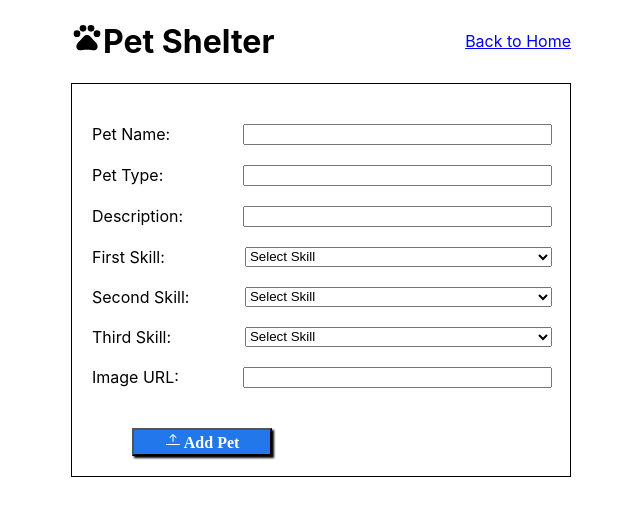
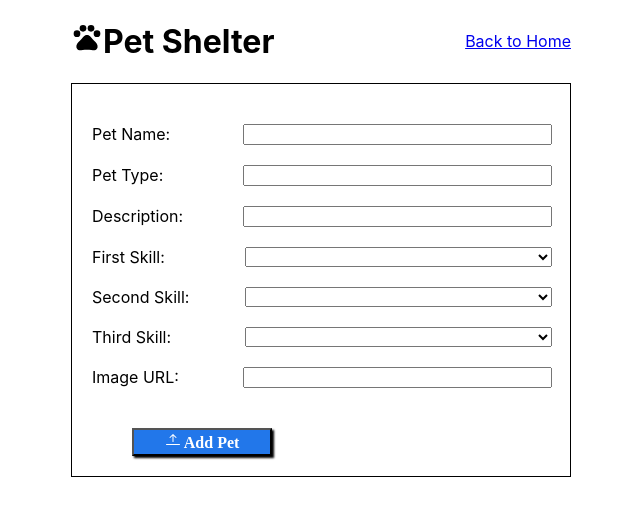
Before and after one commit to onavajr/group_project, a React (Create React App) app in the folder client/: page /petshelter/new/ in a window 1280 px wide. Shown: the top 516 px of the page, without its empty margins (319-959 px from the left). Built offline with nearby package versions, Linux system fonts and the light colour scheme.

Commit message:
ready for production

```diff
--- a/client/src/components/AllPetshelter.js
+++ b/client/src/components/AllPetshelter.js
@@ -31,6 +31,7 @@ const AllPetshelter = (props) => {
                 navigate('/petsheleter');
             });
     }
+
 
     return (
         <div >
--- a/client/src/components/PetForm.js
+++ b/client/src/components/PetForm.js
@@ -111,18 +111,17 @@ const PetForm   = (props) => {
                             className="textBox"
                             type="text"
                             name="firstskill"
-                            value={pet.sfirstskill}
+                            value={pet.firstskill}
                             onChange={(e) => inputChange(e)}
                         >
-                            <option value="">Select Skill</option>
-                            <option value="Swimming">Swimming</option>
+                            <option></option>
                             <option value="Running">Running</option>
+                            <option value="Talking">Talking</option>
                             <option value="Eating">Eating</option>
                             <option value="Sleeping">Sleeping</option>
                             <option value="Jumping">Jumping</option>
                             <option value="Flying">Flying</option>
-                            <option value="Talking">Talking</option>
-
+                            <option value="Swimming">Swimming</option>
                         </select>
                         {
                             errors.firstskill ?
@@ -139,7 +138,7 @@ const PetForm   = (props) => {
                             value={pet.secondskill}
                             onChange={(e) => inputChange(e)}
                         >
-                            <option value="">Select Skill</option>
+                            <option></option>
                             <option value="Eating">Eating</option>
                             <option value="Sleeping">Sleeping</option>
                             <option value="Running">Running</option>
@@ -163,7 +162,7 @@ const PetForm   = (props) => {
                             value={pet.thirdskill}
                             onChange={(e) => inputChange(e)}
                         >
-                            <option value="">Select Skill</option>
+                            <option></option>
                             <option value="Running">Running</option>
                             <option value="Talking">Talking</option>
                             <option value="Eating">Eating</option>
```
Also changed, not shown: 1 other file (tests, documents, lock files or other folders).
